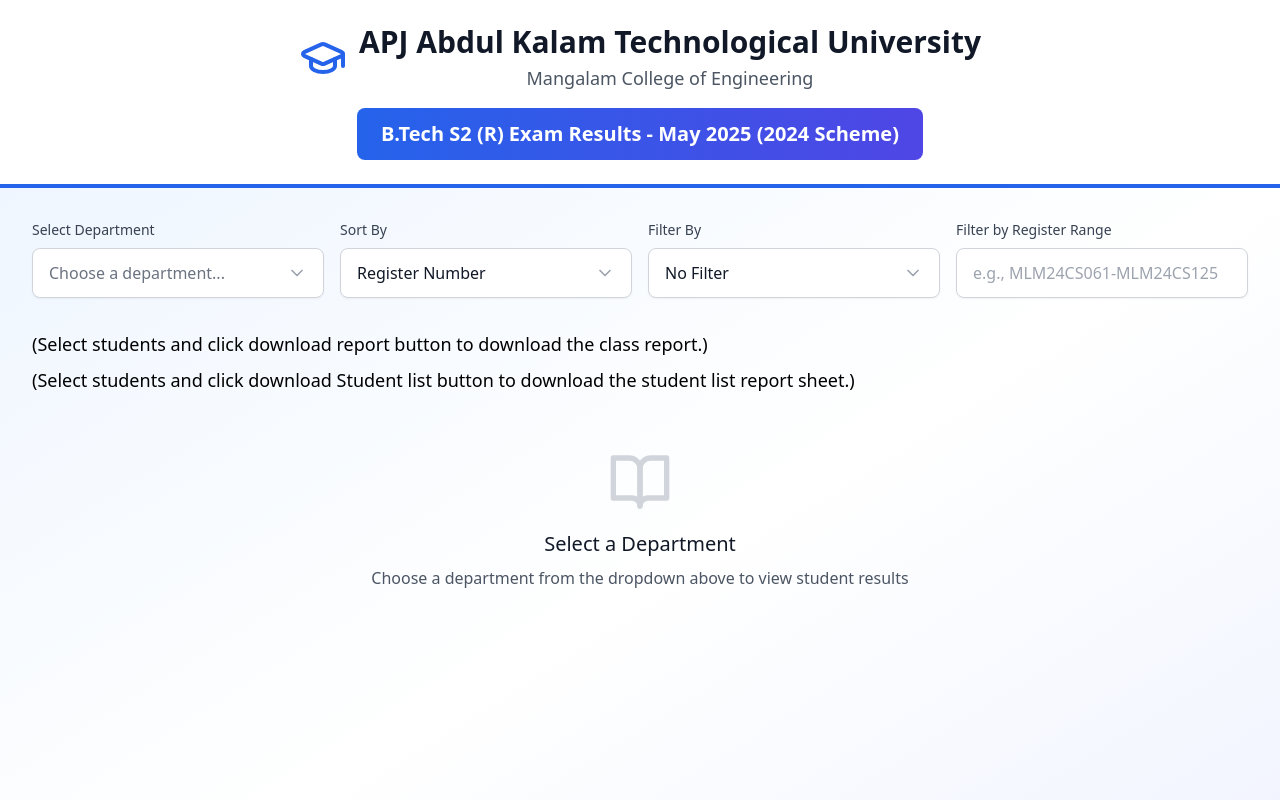
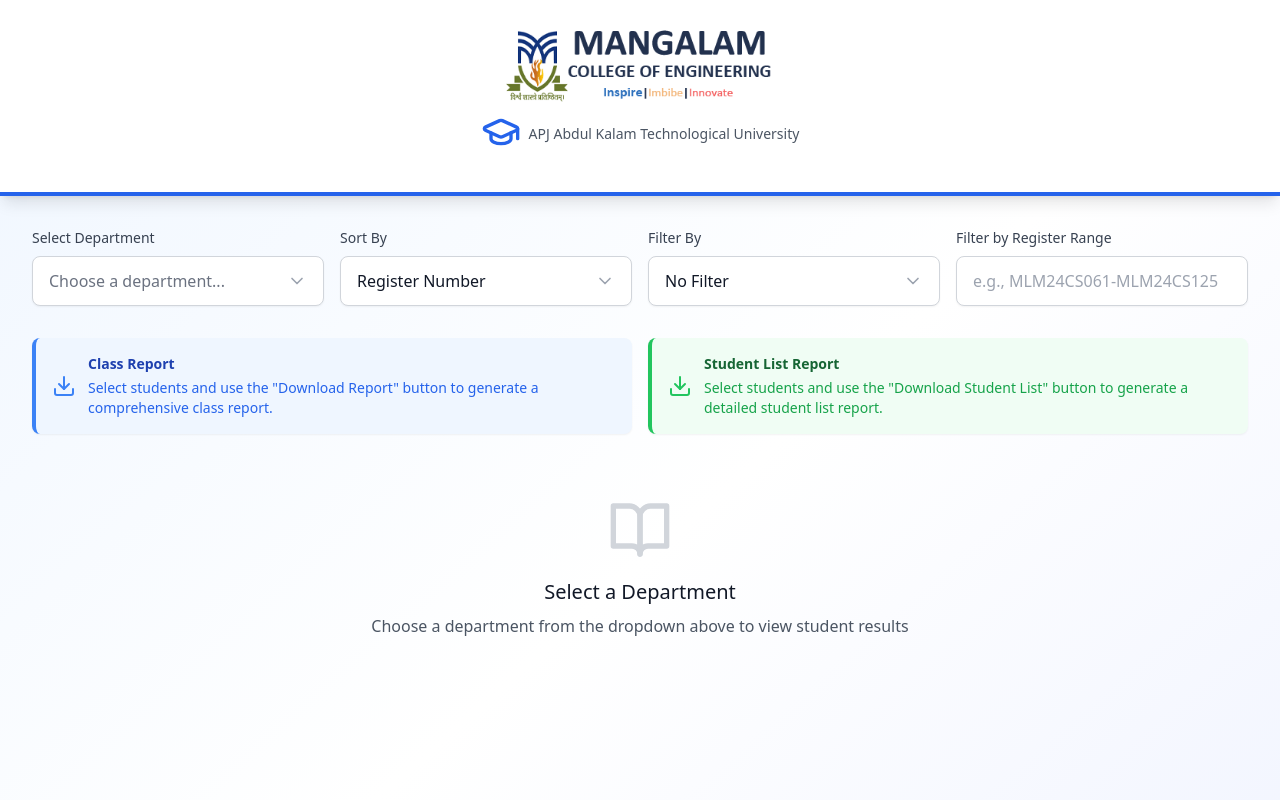
Before and after one commit to Devaduth/MLMEXAMRESULTS3, a React (Vite) app: page / in a window 1280 px wide. Shown: the top 800 px of the page. Built offline with nearby package versions, Linux system fonts and the light colour scheme.

Commit message:
UI Changes made

```diff
--- a/src/App.tsx
+++ b/src/App.tsx
@@ -7,12 +7,12 @@
 function App() {
 
   return (
-    <>
+    <div className="bg-gradient-to-br from-blue-50 via-white to-indigo-50">
       <Header />
       <Result />
+      <Footer />
+    </div>
 
-      <Footer />
-    </>
   );
 }
 
--- a/src/components/Header.tsx
+++ b/src/components/Header.tsx
@@ -1,32 +1,30 @@
-import React from 'react'
-import { GraduationCap } from 'lucide-react'
-
+import React from "react";
+import { GraduationCap } from "lucide-react";
 
 const Header = () => {
   return (
-      <div className="bg-white shadow-lg border-b-4 border-blue-600">
-        <div className="max-w-7xl mx-auto px-4 sm:px-6 lg:px-8 py-6">
-          <div className="text-center">
-            <div className="flex justify-center items-center mb-4">
-              <GraduationCap className="h-12 w-12 text-blue-600 mr-3" />
-              <div>
-                <h1 className="text-3xl font-bold text-gray-900">
+    <div className="bg-white shadow-lg border-b-4 border-blue-600">
+      <div className="max-w-7xl mx-auto px-4 sm:px-6 lg:px-8 py-6">
+        <div className="text-center">
+          <div className="flex justify-center items-center mb-4">
+            <div>
+              <img
+                src="/images/mlm-logo.gif"
+                alt="Mangalam College of Engineering"
+                className="h-20 w-auto"
+              />
+              <div className="flex items-center justify-center mt-2">
+                <GraduationCap className="h-10 w-10 text-blue-600 mr-2" />
+                <p className="text-sm text-center text-gray-600 mt-1">
                   APJ Abdul Kalam Technological University
-                </h1>
-                <p className="text-lg text-gray-600 mt-1">
-                  Mangalam College of Engineering
                 </p>
               </div>
-            </div>
-            <div className="bg-gradient-to-r from-blue-600 to-indigo-600 text-white px-6 py-3 rounded-lg inline-block">
-              <h2 className="text-xl font-semibold">
-                B.Tech S2 (R) Exam Results - May 2025 (2024 Scheme)
-              </h2>
             </div>
           </div>
         </div>
       </div>
-  )
-}
+    </div>
+  );
+};
 
-export default Header
+export default Header;
--- a/src/components/Result.tsx
+++ b/src/components/Result.tsx
@@ -14,7 +14,7 @@
 
 interface StudentResult {
   registerNo: string;
-  name: string; // Added name field to match the required example
+  name?: string; // Made name optional since it's not available in the data
   courses: { [courseCode: string]: string };
 }
 
@@ -456,7 +456,7 @@
   };
 
   return (
-    <div className="min-h-screen bg-gradient-to-br from-blue-50 via-white to-indigo-50">
+    <div className="min-h-screen ">
       {/* Main Content */}
       <div className="max-w-7xl mx-auto px-4 sm:px-6 lg:px-8 py-8">
         {/* Department Selection, Sorting, and Filtering */}
@@ -651,7 +651,7 @@
         </div>
 
         {selectedDepartment && (
-          <div className="mb-4 flex gap-4">
+          <div className="mb-4 flex gap-4 justify-center">
             <button
               onClick={handleDownload}
               className="inline-flex items-center px-4 py-2 bg-blue-600 text-white rounded-lg hover:bg-blue-700 focus:outline-none focus:ring-2 focus:ring-blue-500 focus:ring-offset-2"
@@ -670,11 +670,33 @@
             </button>
           </div>
         )}
-        <div className="my-2">
-          <p className="text-lg">(Select students and click download report button to download the class report.)</p>
-        </div>
-        <div className="my-2">
-          <p className="text-lg">(Select students and click download Student list button to download the student list report sheet.)</p>
+        <div className="grid grid-cols-1 md:grid-cols-2 gap-4 my-4">
+          <div className="bg-blue-50 border-l-4 border-blue-500 rounded-lg p-4 shadow-sm">
+            <div className="flex items-center space-x-3">
+              <div className="flex-shrink-0">
+                <Download className="h-6 w-6 text-blue-500" />
+              </div>
+              <div>
+                <h4 className="text-sm font-semibold text-blue-800">Class Report</h4>
+                <p className="text-sm text-blue-600 mt-1">
+                  Select students and use the "Download Report" button to generate a comprehensive class report.
+                </p>
+              </div>
+            </div>
+          </div>
+          <div className="bg-green-50 border-l-4 border-green-500 rounded-lg p-4 shadow-sm">
+            <div className="flex items-center space-x-3">
+              <div className="flex-shrink-0">
+                <Download className="h-6 w-6 text-green-500" />
+              </div>
+              <div>
+                <h4 className="text-sm font-semibold text-green-800">Student List Report</h4>
+                <p className="text-sm text-green-600 mt-1">
+                  Select students and use the "Download Student List" button to generate a detailed student list report.
+                </p>
+              </div>
+            </div>
+          </div>
         </div>
         {downloadFormVisible && (
           <div className="fixed inset-0 bg-gray-600 bg-opacity-50 flex items-center justify-center z-50">
@@ -757,7 +779,7 @@
                     Total Students
                   </p>
                   <p className="text-2xl font-bold text-gray-900">
-                    {departmentStats.totalStudents}
+                    {departmentStats?.totalStudents ?? 0}
                   </p>
                 </div>
               </div>
@@ -768,7 +790,7 @@
                 <div>
                   <p className="text-sm font-medium text-gray-600">Pass Rate</p>
                   <p className="text-2xl font-bold text-gray-900">
-                    {departmentStats.passPercentage}%
+                    {departmentStats?.passPercentage ?? 0}%
                   </p>
                 </div>
               </div>
@@ -781,7 +803,7 @@
                     Total Courses
                   </p>
                   <p className="text-2xl font-bold text-gray-900">
-                    {departmentStats.totalCourses}
+                    {departmentStats?.totalCourses ?? 0}
                   </p>
                 </div>
               </div>
@@ -811,7 +833,7 @@
                       <input
                         type="checkbox"
                         onChange={(e) => {
-                          const newSelected = new Set();
+                          const newSelected = new Set<string>();
                           if (e.target.checked) {
                             sortStudents(filterStudents(resultsData[selectedDepartment].students)).forEach(s =>
                               newSelected.add(s.registerNo)
```
Also changed, not shown: public/images/mlm-logo.gif (added).
